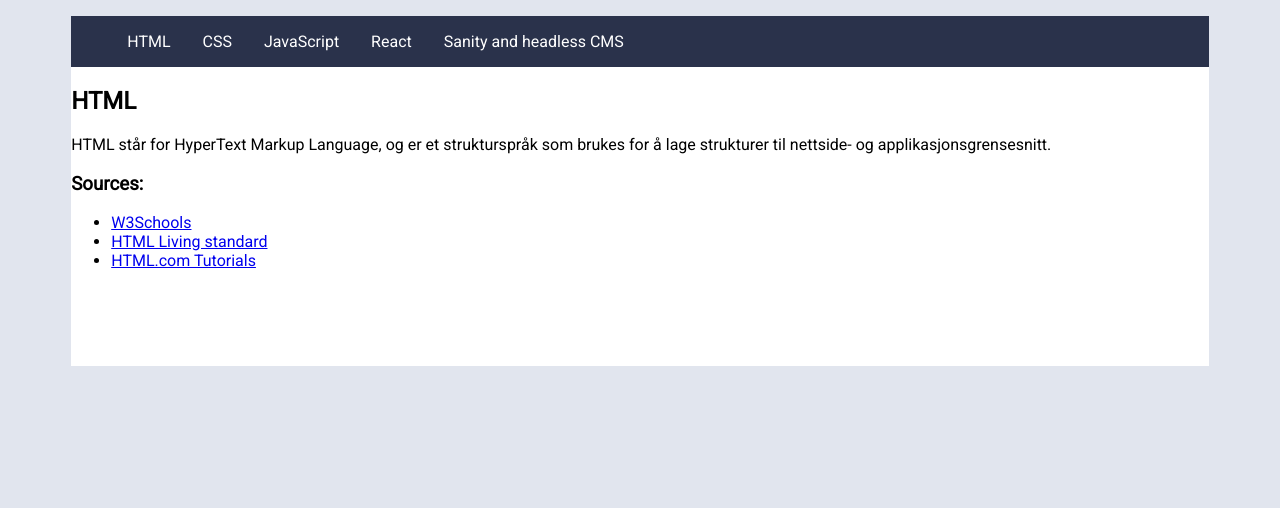
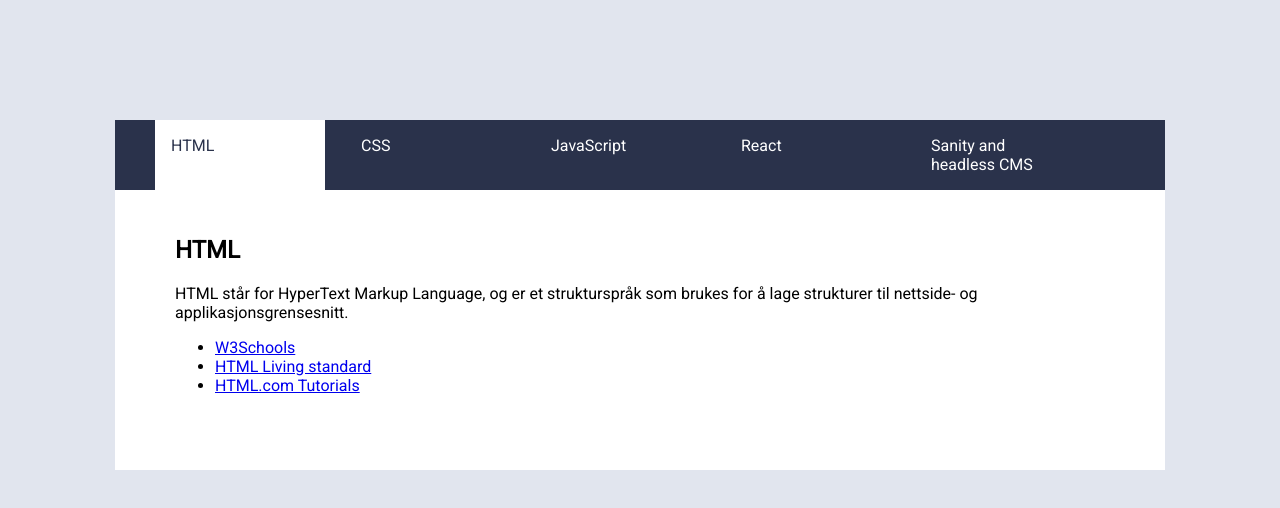
Before and after one commit to ThatsGreatDude/uin24ak2_resource_layout_STEFFENSEN-ANDERSEN, a plain HTML site: page index.html in a window 1280 px wide. Both pictures are taken after a click on the link "HTML". Drawn offline with Linux system fonts and the light colour scheme.

Commit message:
oppdatert css og js
tilpasset stylesheet

script.jss: man ser tydelig hva man har valgt av navigasjonslinkene

```diff
--- a/script.js
+++ b/script.js
@@ -6,6 +6,12 @@ document.addEventListener("DOMContentLoaded", function() {
             event.preventDefault();
             const category = this.getAttribute("href").substring(1);
             displayCategoryInfo(category);
+
+            categoryLinks.forEach(link => {
+                link.classList.remove('selected');
+            });
+
+            this.classList.add('selected');
         });
     });
 
@@ -17,7 +23,6 @@ document.addEventListener("DOMContentLoaded", function() {
             categoryInfoContainer.innerHTML = `
                 <h2>${selectedCategory.category}</h2>
                 <p>${selectedCategory.text}</p>
-                <h3>Sources:</h3>
                 <ul>
                     ${selectedCategory.sources.map(source => `
                         <li><a href="${source.url}" target="_blank">${source.title}</a></li>
--- a/style.css
+++ b/style.css
@@ -12,12 +12,11 @@
 body {
     background-color: var(--lightgrey);
     font-family: var(--font);
-
 }
 
 #container {
-    width: 90%;
-    margin: 0 auto;
+    width: 1050px;
+    margin: 120px auto;
     min-height: 350px;
     background-color: var(--white);
 }
@@ -25,7 +24,8 @@ body {
 header {
     display: flex;
     justify-content: space-between;
-    position: relative;
+    position: absolute;
+    top: 300px;
 }
 
 nav {
@@ -43,9 +43,31 @@ nav a {
     color: var(--white);
     text-decoration: none;
     box-sizing:  border-box;
+    height: 70px;
+    width: 170px;
+    margin-right: 20px;
+    background-color: var(---blue);
+}
+
+nav a.selected {
+    color: var(--blue);
+    background-color: var(--white);
 }
 
 nav a:hover {
     background-color: var(--white);
     color: var(--blue);
 }
+
+#category-info-container {
+    position: relative;
+    top: 0%;
+    left: 50px;
+    width: 1000px;
+    background-color: #fff;
+}
+
+#category-info {
+    width: 850px;
+    padding: 10px;
+}
```
